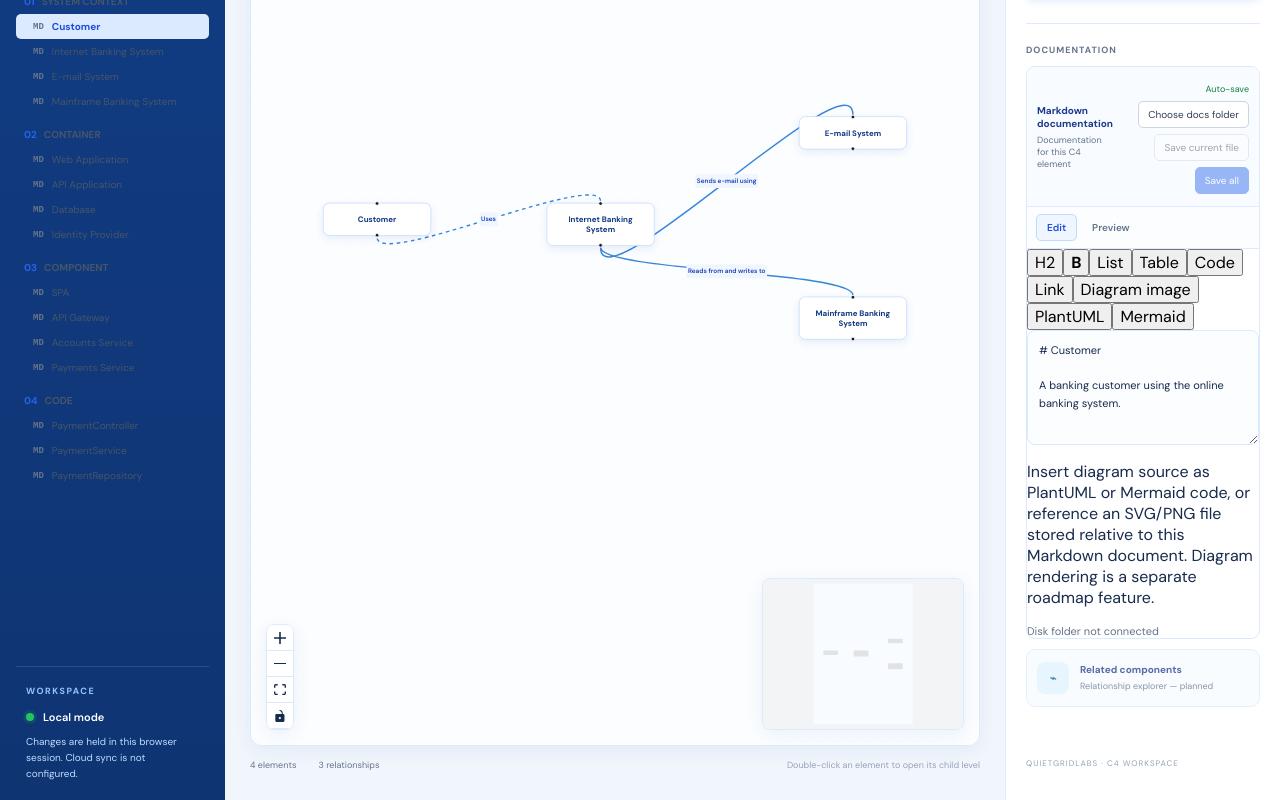
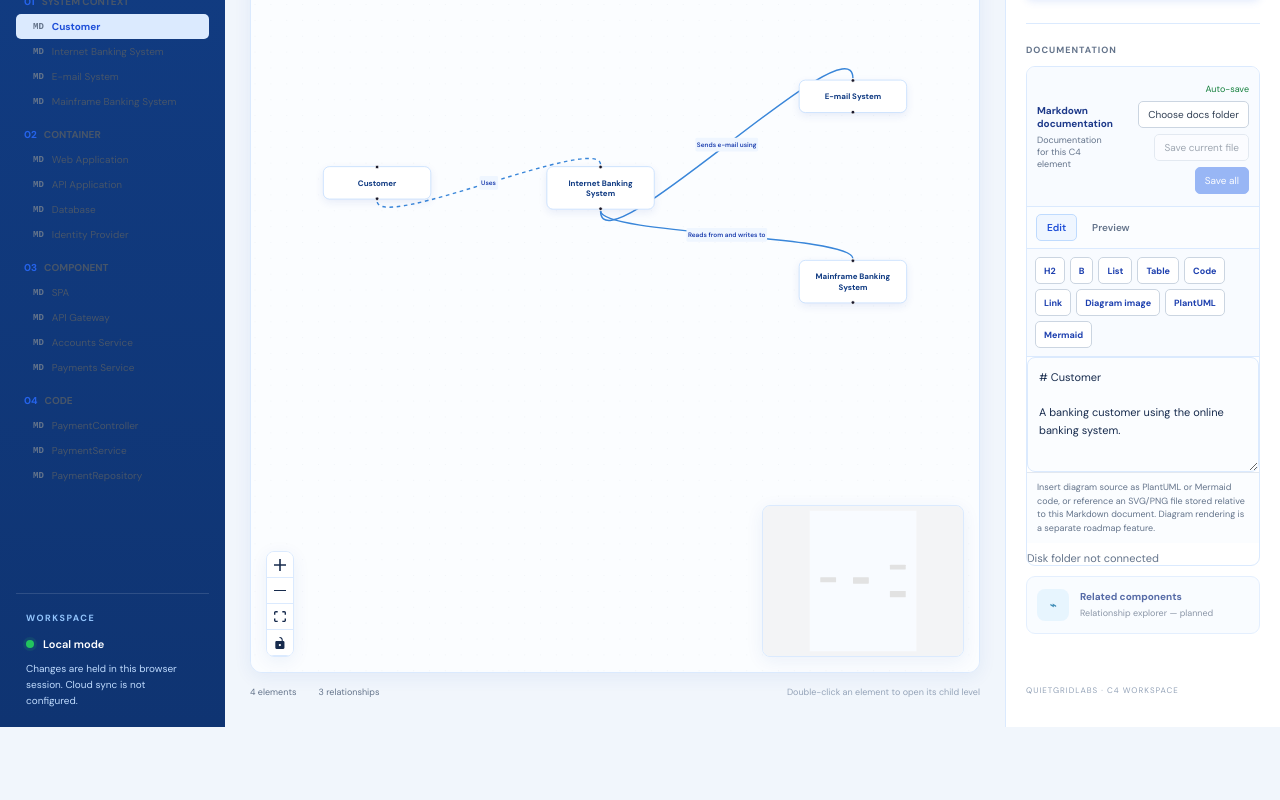
Before and after one commit to ekatmoz88-alt/quietgridlabs-c4-editor, a React (Vite) app: page / in a window 1280 px wide. Shown: the part 496-1296 px from the top of the page. After the commit the page ends 1223 px from the top, so only its background shows below. Built offline with nearby package versions, Linux system fonts and the light colour scheme.

Commit message:
style: add Markdown editor formatting toolbar

```diff
--- a/src/styles/app.css
+++ b/src/styles/app.css
@@ -1098,3 +1098,39 @@ button {
   font-size: 11px;
   overflow-wrap: anywhere;
 }
+
+/* MARKDOWN AUTHORING TOOLBAR */
+.markdown-toolbar {
+  display: flex;
+  flex-wrap: wrap;
+  gap: 5px;
+  padding: 8px;
+  border-bottom: 1px solid #dbeafe;
+  background: #f8fbff;
+}
+
+.markdown-toolbar button {
+  min-height: 27px;
+  padding: 4px 8px;
+  border: 1px solid #cbd5e1;
+  border-radius: 5px;
+  color: #1e40af;
+  background: #fff;
+  font-size: 9px;
+  font-weight: 700;
+}
+
+.markdown-toolbar button:hover {
+  border-color: #38bdf8;
+  background: #e0f2fe;
+}
+
+.markdown-editor-hint {
+  margin: 0;
+  padding: 8px 10px;
+  border-top: 1px solid #e2e8f0;
+  color: #64748b;
+  background: #fbfdff;
+  font-size: 9px;
+  line-height: 1.5;
+}
```
